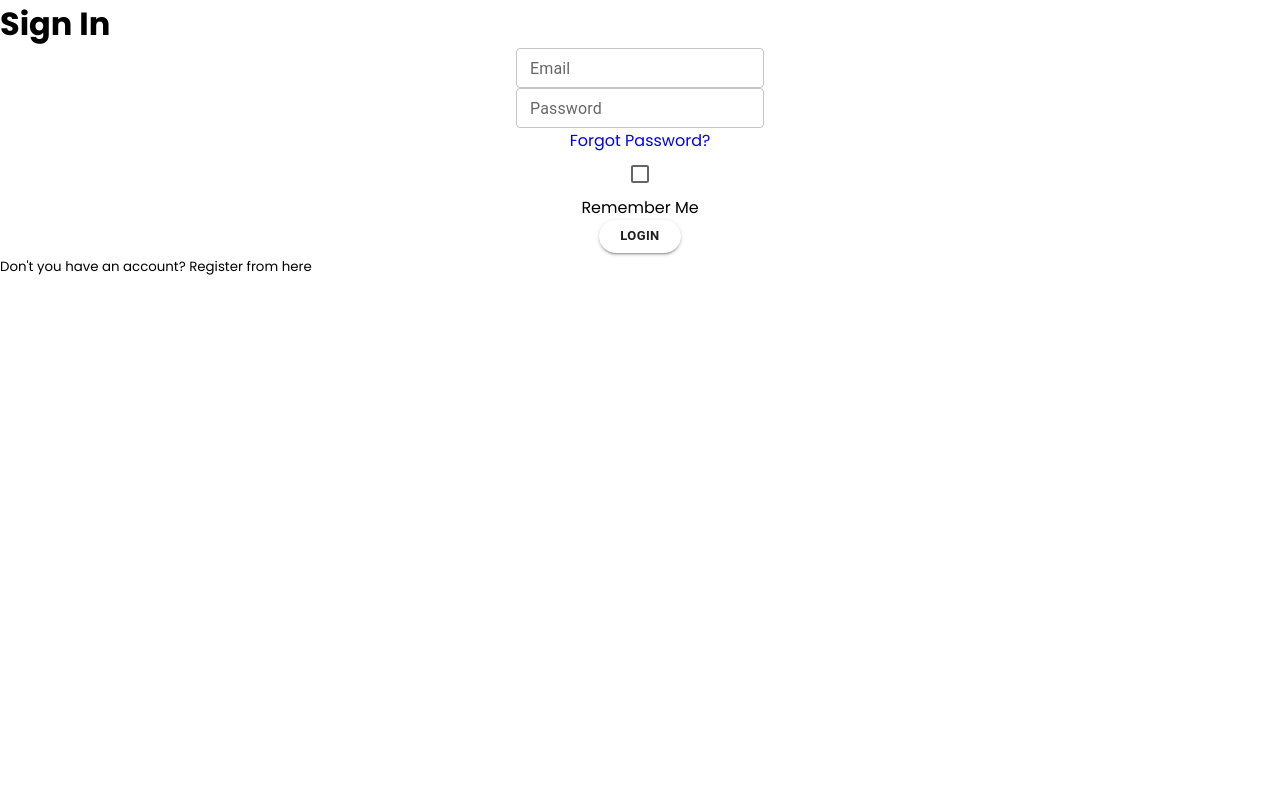
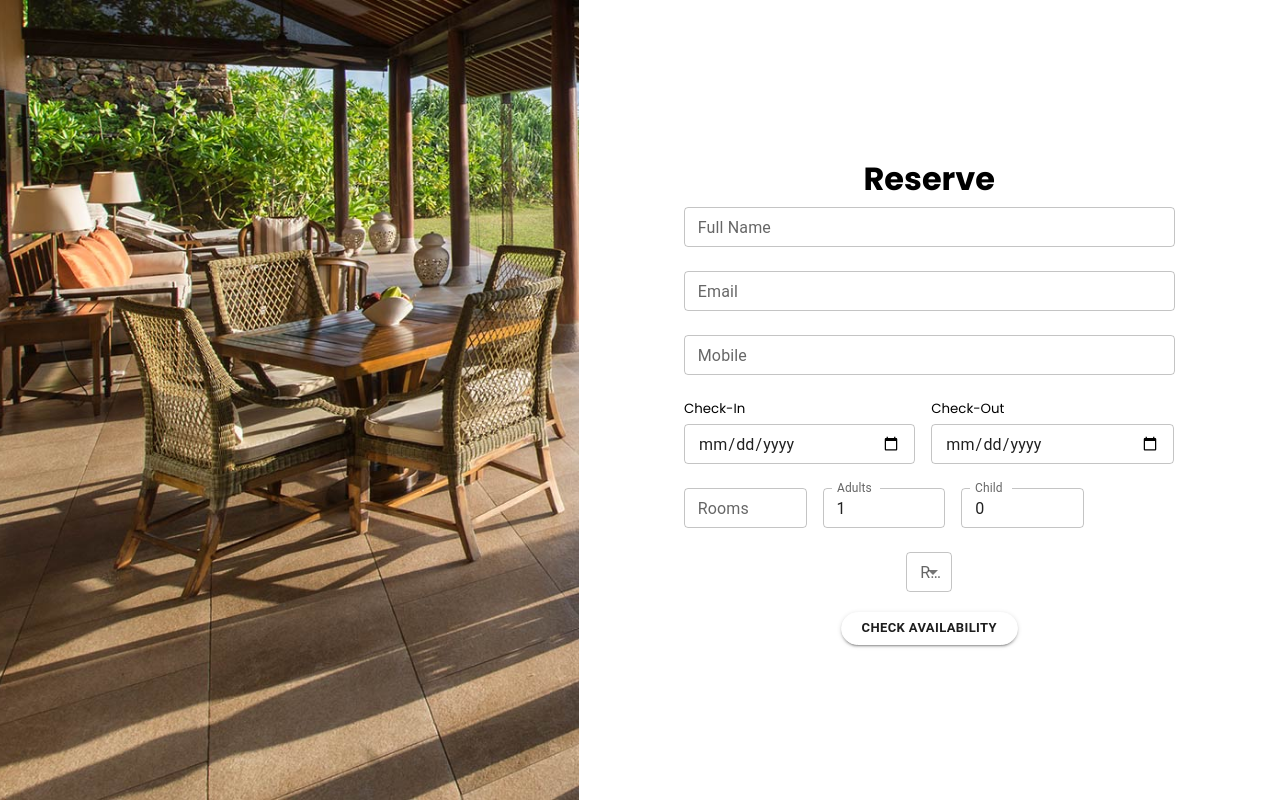
Before and after one commit to DushanSenadheera/ucsc_project, a React (Vite) app in the folder client/: page /login in a window 1280 px wide. Built offline with nearby package versions, Linux system fonts and the light colour scheme.

Commit message:
add contact section

```diff
--- a/client/src/Pages/Landing/Landing.jsx
+++ b/client/src/Pages/Landing/Landing.jsx
@@ -3,6 +3,7 @@ import Navbar from '../../components/Navbar/Navbar'
 import About from '../../components/About/About'
 import Footer from '../../components/Footer/Footer'
 import Explore from '../../components/Explore/Explore'
+import Contact from '../../components/Contact/Contact'
 
 export default function Landing() {
     return (
@@ -11,6 +12,7 @@ export default function Landing() {
             <Hero />
             <About />
             <Explore />
+            <Contact />
             <Footer />
         </div>
     )
--- a/client/src/Pages/Login/UserLogin.jsx
+++ b/client/src/Pages/Login/UserLogin.jsx
@@ -1,12 +1,17 @@
+import { useState } from 'react';
 import { useForm, Controller } from 'react-hook-form';
 import { TextField, Button } from "../../style";
-import Checkbox from '@mui/material/Checkbox';
 import styles from './UserLogin.module.scss';
 import usePost from '../../hooks/usePost';
 import { validations } from '../../util/validations';
+import AuthLayout from '../../layout/AuthLayout';
+import MenuItem from '@mui/material/MenuItem';
+
 
 export default function UserLogin() {
 
+  const [room, setRoom] = useState(1);
+  const [guest, setGuest] = useState(1);
   const { data, loading, error, postData } = usePost();
   const { handleSubmit, control, formState: { errors } } = useForm({ mode: 'onChange' });
 
@@ -18,35 +23,82 @@ export default function UserLogin() {
   };
 
   return (
+    <AuthLayout>
       <div className={styles.userLogin}>
-      <h1>Sign In</h1>
+        <h1>Reserve</h1>
         <form>
-        <Controller
-          name="email"
-          control={control}
-          defaultValue=""
-          rules={validations.email}
+          <Controller name="name" control={control} defaultValue="" rules={validations.email}
+            render={({ field }) =>
+              <TextField {...field} placeholder='First Last' type="text" label="Full Name" variant="outlined" size="small" error={Boolean(errors.email)} helperText={errors.email?.message}
+              />
+            }
+          />
+          <Controller name="email" control={control} defaultValue="" rules={validations.email}
             render={({ field }) =>
               <TextField {...field} type="email" label="Email" variant="outlined" size="small" error={Boolean(errors.email)} helperText={errors.email?.message}
               />
             }
           />
-        <Controller
-          name="password"
-          control={control}
-          defaultValue=""
-          rules={validations.password}
+          <Controller name="mobile" control={control} defaultValue="" rules={validations.password}
             render={({ field }) =>
-            <TextField {...field} type="password" label="Password" variant="outlined" size="small" error={Boolean(errors.password)} helperText={errors.password?.message} />
+              <TextField {...field} type="tel" label="Mobile" variant="outlined" size="small" error={Boolean(errors.password)} helperText={errors.password?.message} />
             }
           />
-        <p>
-          <a href="/forgot-password">Forgot Password?</a>
-        </p>
-          <Checkbox color="primary" />Remember Me
-        <Button type="submit" variant="contained" onClick={handleSubmit(onSubmit)}>Login</Button>
+          <div className={styles.duration}>
+            <label htmlFor='checkin'>
+              <small>Check-In</small>
+              <Controller name="checkin" control={control} defaultValue="" rules={validations.password}
+                render={({ field }) =>
+                  <TextField {...field} type="date" variant="outlined" size="small" error={Boolean(errors.password)} helperText={errors.password?.message} />
+                }
+              />
+            </label>
+            <label htmlFor='checkout'>
+              <small>Check-Out</small>
+              <Controller name="checkout" control={control} defaultValue="" rules={validations.password}
+                render={({ field }) =>
+                  <TextField {...field} type="date" variant="outlined" size="small" error={Boolean(errors.password)} helperText={errors.password?.message} />
+                }
+              />
+            </label>
+          </div>
+          <div className={styles.rooms}>
+            <Controller name="rooms" control={control} rules={validations.password}
+              render={({ field }) =>
+                <TextField onChange={(e) => { setRoom(e.target.value) }} value={room} {...field} type="number" label="Rooms" variant="outlined" size="small" error={Boolean(errors.password)} helperText={errors.password?.message} />
+              }
+            />
+            <Controller name="adults" control={control} defaultValue="" rules={validations.password}
+              render={({ field }) =>
+                <TextField {...field} onChange={(e) => { setGuest(e.target.value) }} value={guest} type="number" label="Adults" variant="outlined" size="small" error={Boolean(errors.password)} helperText={errors.password?.message} />
+              }
+            />
+            <Controller name="child" control={control} defaultValue="" rules={validations.password}
+              render={({ field }) =>
+                <TextField {...field} type="number" value={'0'} label="Child" variant="outlined" size="small" error={Boolean(errors.password)} helperText={errors.password?.message} />
+              }
+            />
+          </div>
+          <div className={styles.roomType}>
+            {
+              Array.from({ length: room }).map((_, index) => (
+                <div key={index}>
+                  <Controller name={`roomType${index}`} control={control} defaultValue="" rules={validations.password}
+                    render={({ field }) =>
+                      <TextField {...field} select label={`Room ${index + 1} Type`} variant="outlined" size="small" error={Boolean(errors.password)} helperText={errors.password?.message} >
+                        {(room >= guest) && <MenuItem value="Single">Single</MenuItem>}
+                        {(room >= guest / 2) && <MenuItem value="Double">Double</MenuItem>}
+                        {(room >= guest / 4) && <MenuItem value="Family">Family</MenuItem>}
+                      </TextField>
+                    }
+                  />
+                </div>
+              ))
+            }
+          </div>
+          <Button type="submit" variant="contained" onClick={handleSubmit(onSubmit)}>Check Availability</Button>
         </form>
-      <small>Don't you have an account? Register from here</small>
       </div>
+    </AuthLayout>
   );
 }
--- a/client/src/Pages/Login/UserLogin.module.scss
+++ b/client/src/Pages/Login/UserLogin.module.scss
@@ -1,8 +1,24 @@
-.userLogin{
-    form{
+.userLogin {
+
     display: flex;
     flex-direction: column;
     justify-content: center;
     align-items: center;
+    width: 100%;
+    height: 100vh;
+
+    form {
+        width: 70%;
+        display: flex;
+        flex-direction: column;
+        justify-content: center;
+        align-items: center;
+        gap: 1rem;
+
+        .rooms, .duration {
+            display: flex;
+            justify-content: left;
+            gap: 1rem;
+        }
     }
 }
--- /dev/null
+++ b/client/src/components/Contact/Contact.jsx
@@ -0,0 +1,57 @@
+import styles from './Contact.module.scss';
+import { validations } from '../../util/validations';
+import { TextField, Button } from "../../style";
+import { useForm, Controller } from 'react-hook-form';
+
+export default function Contact() {
+
+    const { handleSubmit, control, formState: { errors } } = useForm({ mode: 'onChange' });
+
+    const onSubmit = () => {
+        postData({
+            email: '',
+            password: '',
+        });
+    };
+
+    return (
+        <div className={styles.contact}>
+            <h1>Contact Us</h1>
+            <div className={styles.contactForm}>
+                <ul>
+                    <li>telephone</li>
+                    <li>email</li>
+                    <li>address</li>
+                </ul>
+            </div>
+            <div className={styles.contactForm}>
+                <form>
+                    <Controller name="name" control={control} defaultValue="" rules={validations.email}
+                        render={({ field }) =>
+                            <TextField {...field} type='text' placeholder='First Last' label="Full Name" variant="outlined" size="small" error={Boolean(errors.email)} helperText={errors.email?.message}
+                            />
+                        }
+                    />
+                    <Controller name="name" control={control} defaultValue="" rules={validations.email}
+                        render={({ field }) =>
+                            <TextField {...field} type='email' placeholder='Email' label="Email" variant="outlined" size="small" error={Boolean(errors.email)} helperText={errors.email?.message}
+                            />
+                        }
+                    />
+                    <Controller name="name" control={control} defaultValue="" rules={validations.email}
+                        render={({ field }) =>
+                            <TextField {...field} type='tel' placeholder='Mobile' label="Mobile" variant="outlined" size="small" error={Boolean(errors.email)} helperText={errors.email?.message}
+                            />
+                        }
+                    />
+                    <Controller name="name" control={control} defaultValue="" rules={validations.email}
+                        render={({ field }) =>
+                            <TextField {...field} multiline maxRows={12} placeholder='Message' label="Message" variant="outlined" size="small" error={Boolean(errors.email)} helperText={errors.email?.message}
+                            />
+                        }
+                    />
+                </form>
+            </div>
+        </div>
+    )
+}
--- /dev/null
+++ b/client/src/components/Contact/Contact.module.scss
@@ -0,0 +1,7 @@
+.contact{
+    display: flex;
+    justify-content: center;
+    align-items: center;
+    height: 100vh;
+    background-color: #f5f5f5;
+}
--- a/client/src/layout/AuthLayout.jsx
+++ b/client/src/layout/AuthLayout.jsx
@@ -1,11 +1,12 @@
 import PropTypes from 'prop-types';
 import styles from './AuthLayout.module.scss'
+import img from '../assets/Villas-and-Suites-840x870-1.jpg'
 
 export default function AuthLayout({children}) {
   return (
-    <div>
-        <div className="authImg">
-
+    <div className={styles.auth}>
+        <div className={styles.authImg}>
+          <img src={img} alt="" />
         </div>
         <div className="authForm">
             {children}
--- a/client/src/layout/AuthLayout.module.scss
+++ b/client/src/layout/AuthLayout.module.scss
@@ -0,0 +1,18 @@
+.auth{
+    display: flex;
+    width: 100%;
+    height: 100vh;
+
+    .authImg{
+        width: 50%;
+        height: 100%;
+        background-size: cover;
+        background-position: center;
+
+        img{
+            width: 100%;
+            height: 100%;
+            object-fit: cover;
+        }
+    }
+}
--- a/client/src/style.js
+++ b/client/src/style.js
@@ -45,17 +45,6 @@ export const AccordionDetails = styled(MuiAccordionDetails)`
     font-size: small;
 `
 export const TextField = styled(MuiTextField)`
-    border-radius: 1rem;
-    font-size: small;
-    box-shadow: none;
-    border: none;
-    &:hover {
-        border: none;
-    }
-    &:focus {
-        border: none;
-    }
-    &::placeholder {
-        color: #000;
-    }
+    width: ${props => props.type === 'number' ? '25%' : '100%'};
+    margin: 0.25rem 0;
 `
```
Also changed, not shown: 1 other file (tests, documents, lock files or other folders). Lines whose indentation alone changed are shown as unchanged.
